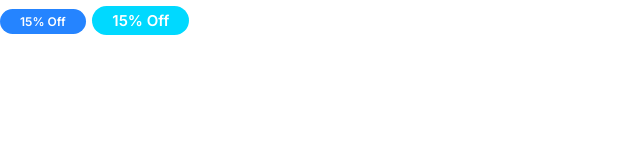
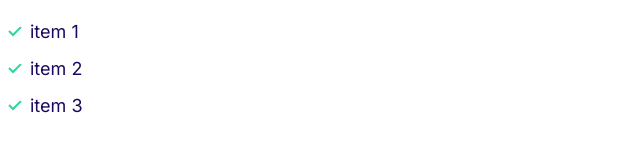
Before and after one commit to Mahad-Ahmad/Moshify, a plain HTML site: page index.html in a window 1280 px wide. Shown: the whole page, without its empty margins (0-640 px from the left). Drawn offline with Linux system fonts and the light colour scheme.

Commit message:
Define a lists.

```diff
--- a/css/styles.css
+++ b/css/styles.css
@@ -9,11 +9,12 @@
 /* Typography */
 
 html {
+  /* 62.5% of 16px = 10px */
   font-size: 62.5%;
 }
 
 body {
-  font-family: inter, Arial, Helvetica, sans-serif;
+  font-family: Inter, Arial, Helvetica, sans-serif;
   font-size: 2.4rem;
   line-height: 1.5;
   color: var(--color-body);
@@ -39,28 +40,31 @@ h3 {
 }
 
 p {
-  margin: 0;
+  margin-top: 0;
 }
 
-/* @media screen and (min-width: 900px) {
+@media screen and (min-width: 900px) {
   body {
     font-size: 1.8rem;
   }
+
   h1 {
     font-size: 8rem;
   }
+
   h2 {
     font-size: 4rem;
   }
+
   h3 {
     font-size: 2.4rem;
   }
-} */
+}
 
-/* links */
+/* Links */
 
 a {
-  text-decoration: none; /*cause non of the link have underline*/
+  text-decoration: none; /*cause non of the link has underline*/
 }
 
 .link-arrow {
@@ -68,11 +72,10 @@ a {
   text-transform: uppercase;
   font-size: 2rem;
   font-weight: bold;
-  text-transform: uppercase;
 }
 
 .link-arrow::after {
-  content: "-->"; /*pseudo class for arrow after link */
+  content: "-->"; /*pseudo class for arrow after link*/
   margin-left: 5px;
   transition: margin 0.15s;
 }
@@ -119,3 +122,33 @@ a {
     font-size: 1.2rem;
   }
 }
+
+/* Lits */
+
+.lists {
+  list-style: none;
+  padding-left: 0;
+  color: var(--color-headings);
+}
+
+.list--inline .list__item {
+  display: inline-block;
+  margin-right: 2rem;
+}
+
+.list--tick {
+  list-style-image: url(../images/tick.svg);
+  padding-left: 3rem;
+}
+
+.list--tick .list__item {
+  /*nesting cause want to apply padding to tick skin list otherwise gonna apply to all*/
+  padding: 0.5rem;
+  margin-bottom: 1rem;
+}
+
+@media screen and (min-width: 900px) {
+  .list--tick .list__item {
+    padding: 0;
+  }
+}
--- a/index.html
+++ b/index.html
@@ -15,7 +15,10 @@
     />
   </head>
   <body>
-    <span class="badge badge--primary badge--small">15% Off</span>
-    <span class="badge badge--secondary">15% Off</span>
+    <ul class="lists list--tick">
+      <li class="list__item">item 1</li>
+      <li class="list__item">item 2</li>
+      <li class="list__item">item 3</li>
+    </ul>
   </body>
 </html>
```
Also changed, not shown: Components/lists.html (added, +5 -0 lines), images/tick.svg (added).
